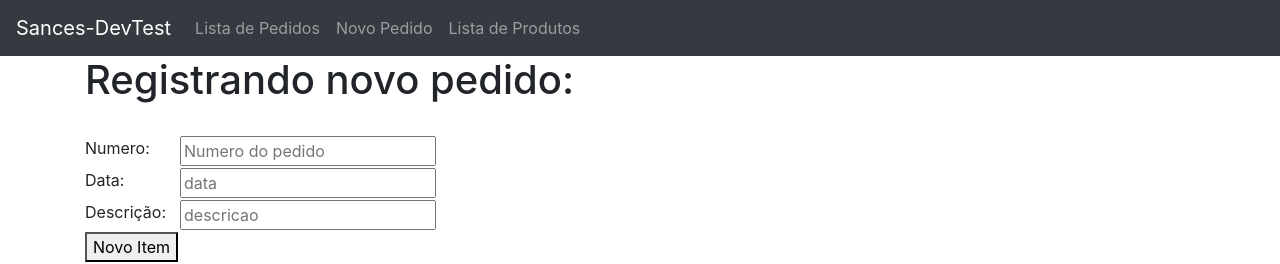
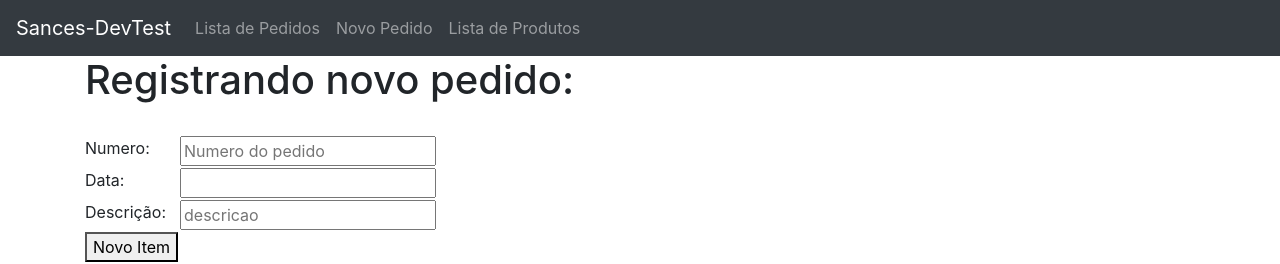
Before and after one commit to KenjiNishi/fs-typescript-react-javascript, a React (Create React App) app: page /new-order in a window 1280 px wide. Shown: the top 264 px of the page. Built offline with nearby package versions, Linux system fonts and the light colour scheme.

Commit message:
included react-datePicker on form

```diff
--- a/package.json
+++ b/package.json
@@ -7,6 +7,7 @@
     "prop-types": "^15.7.2",
     "react": "^17.0.1",
     "react-bootstrap": "^1.4.3",
+    "react-datepicker": "^3.4.1",
     "react-dom": "^17.0.1",
     "react-hook-form": "^6.14.2",
     "react-redux": "^7.2.2",
--- a/src/components/order-create.js
+++ b/src/components/order-create.js
@@ -1,7 +1,9 @@
 import React from "react";
-import { useForm, useFieldArray, useWatch} from 'react-hook-form';
+import { useForm, useFieldArray, useWatch, Controller} from 'react-hook-form';
 import { Container, Row, Col} from 'react-bootstrap';
 import { connect } from 'react-redux';
+import DatePicker from 'react-datepicker';
+import "react-datepicker/dist/react-datepicker.css";
 
 import { createOrder} from '../redux/actions/orderActions';
 
@@ -29,6 +31,7 @@ function OrderCreate() {
         })
         data.total = total;
         console.log(data);
+        //props.createOrder(data);
     }
 
     return (
@@ -42,7 +45,19 @@ function OrderCreate() {
                 </Row>
                 <Row>
                     <Col md={1}><label>Data: </label></Col>
-                    <Col> <input type="text" name="data" placeholder="data" ref={register({required: true})}/> </Col>
+                    <Col>
+                        <Controller
+                            name={'data'}
+                            control={control}
+                            render={({ onChange, value }) => (
+                                <DatePicker
+                                    selected={value}
+                                    onChange={onChange}
+                                    dateFormat="dd/MM/yyyy"
+                                />
+                            )}
+                        />
+                    </Col>
                 </Row>
                 <Row>
                     <Col md={1}><label>Descrição: </label></Col>
```
